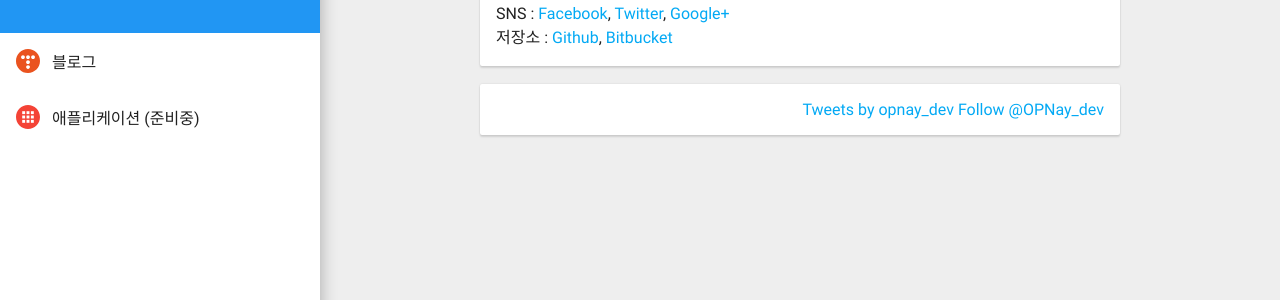
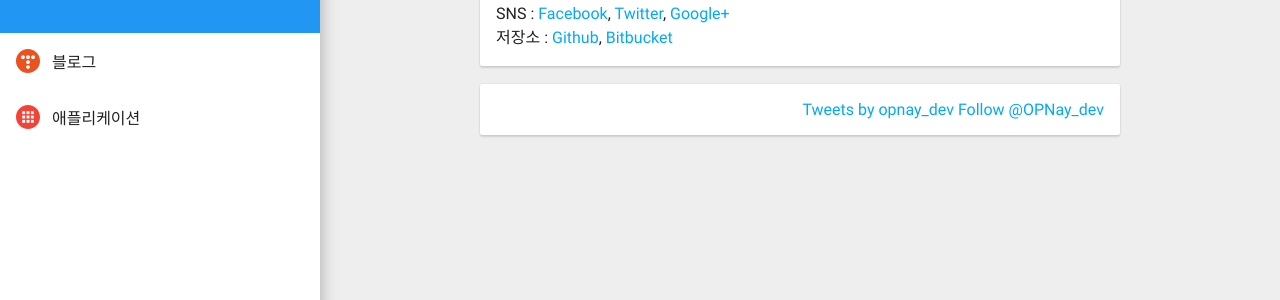
Before and after one commit to opnay/opnay.github.io, a Jekyll site: the page built from index.html, in a window 1280 px wide. Shown: the part 252-552 px from the top of the page. Built offline with Jekyll 4.4.1, drawn with Linux system fonts in a browser that asks for light colours; some web fonts are replaced; comment, search, counter and statistics services are not loaded.

Commit message:
side: menu: Update menu

```diff
--- a/_data/side_menu.yml
+++ b/_data/side_menu.yml
@@ -2,6 +2,6 @@
   href: 'http://blog.opnay.com'
   icon: /image/tistory.svg
 
-- name: '애플리케이션 (준비중)'
+- name: '애플리케이션'
   href: '/app/'
   icon: /image/application.svg
```
